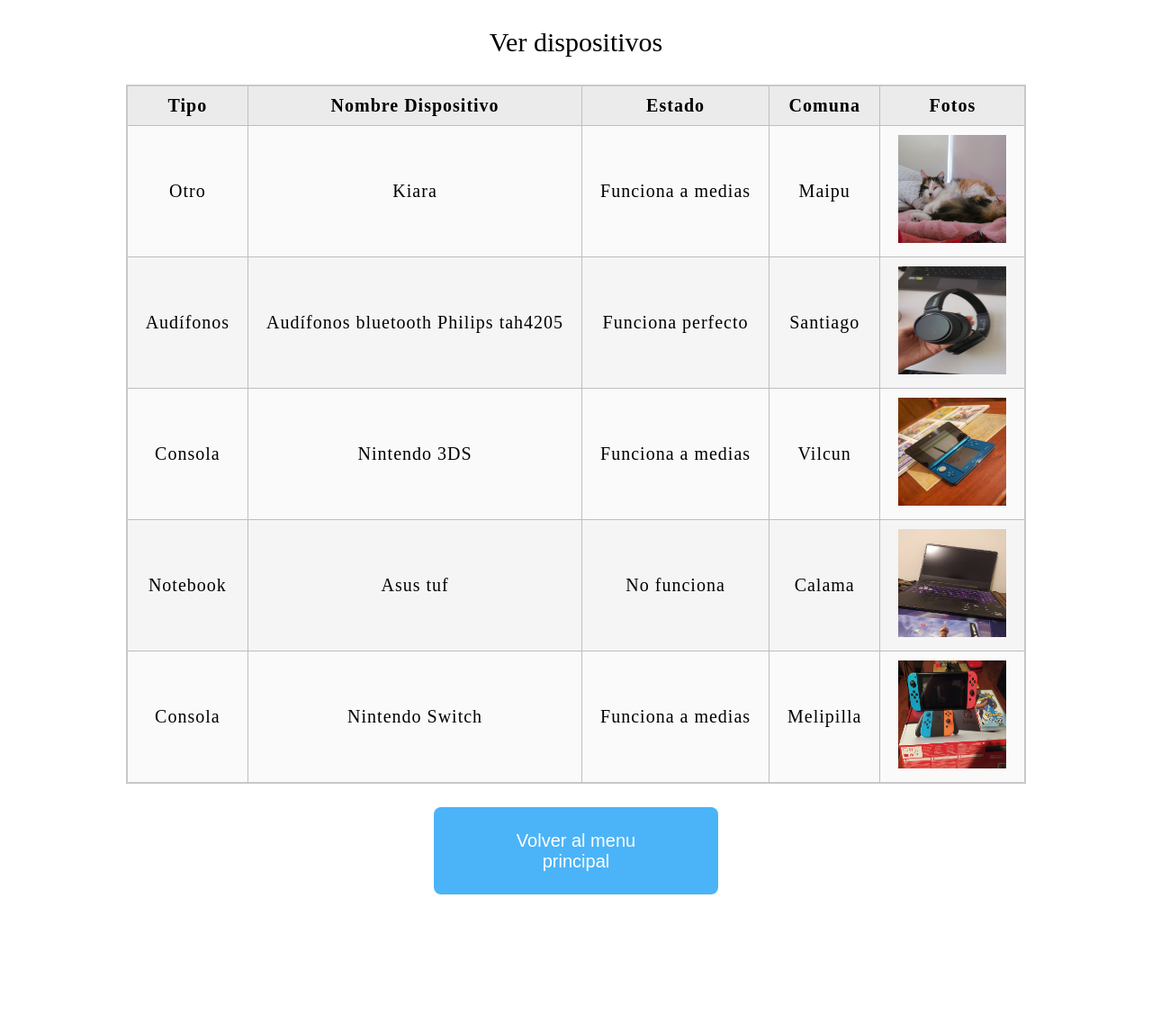
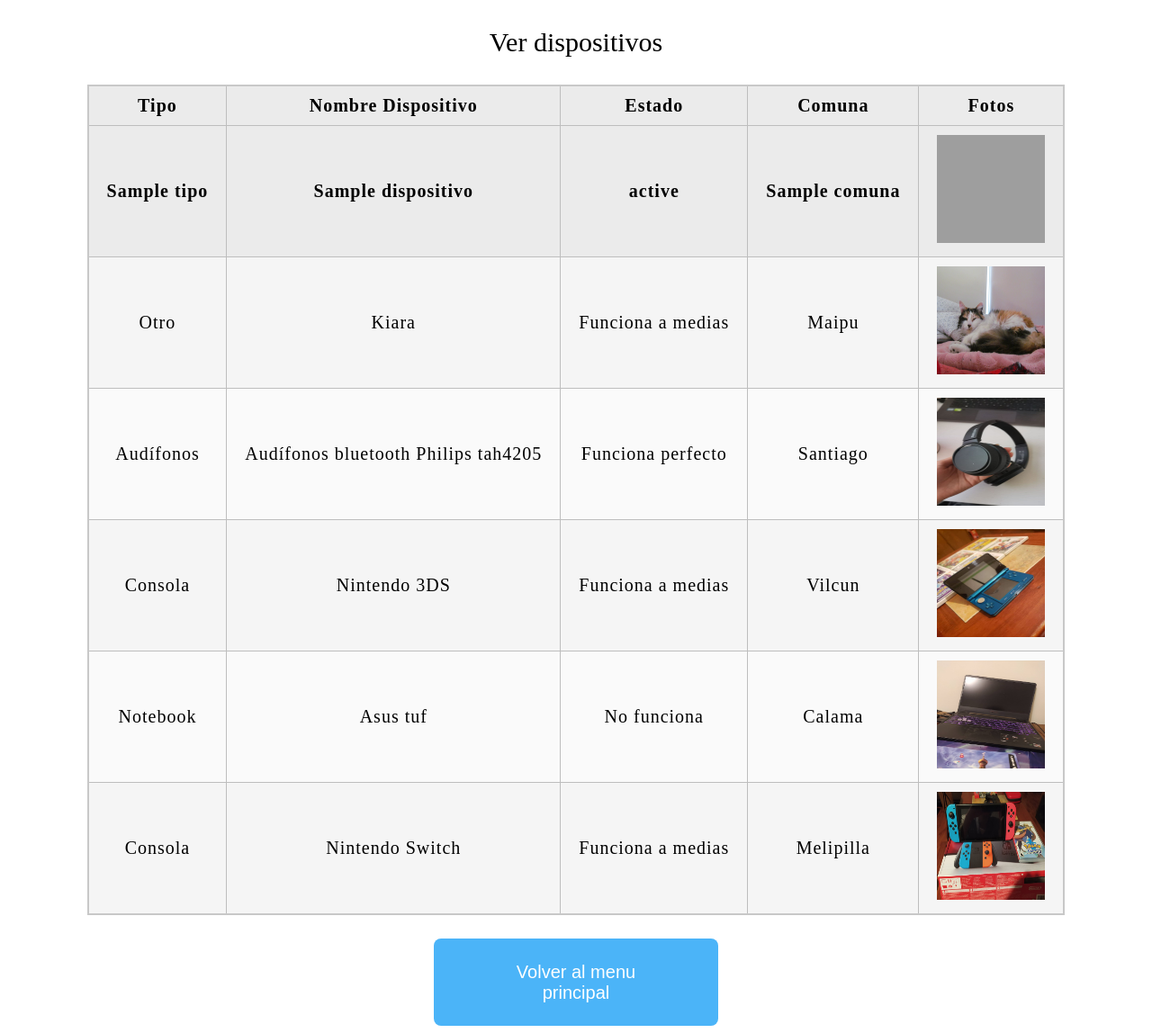
Before and after one commit to Jotape24/Aplicaciones-web, a Flask app: template templates/html/ver-dispositivos.html in a window 1280 px wide. Shown: the whole page at 90% size. Before the commit the page ends 994 px from the top, so only its background shows below. Run offline with Flask 3, Linux system fonts and the light colour scheme; the template is opened without the code that fills it: most values are stand-ins (such as "Sample title", 1, 10 or a date in 2020); grey boxes are pictures that could not be loaded.

Commit message:
feat: se agreagaron comunas y foto dispositivo

```diff
--- a/app.py
+++ b/app.py
@@ -1,5 +1,7 @@
 from flask import Flask, request, render_template, redirect, url_for
 from utils.validacion import validarDonante, validarDispositivo, validarForm
+from database import db
+
 
 app = Flask(__name__)
 
--- a/templates/html/ver-dispositivos.html
+++ b/templates/html/ver-dispositivos.html
@@ -21,6 +21,20 @@
                 <th> Comuna</th>
                 <th> Fotos</th>
             </tr>
+
+            {% for dispositivos in dispositivo %}
+                <tr>
+                    <th> {{ dispositivos.tipo }} </th>
+                    <th> {{ dispositivos.nombre }} </th>
+                    <th> {{ dispositivos.estado }} </th>
+                    <th>{{ dispositivos.contacto.comuna.nombre }}</th>
+                    <th>
+                        {% for archivo in dispositivos.archivos %}
+                            <img src="{{ archivo.ruta_archivo }}" alt="{{ archivo.nombre_archivo }}" width="120" height="120">
+                        {% endfor %}
+                    </th>
+                </tr>
+            {% endfor %}
 
 
             <tr>
```
